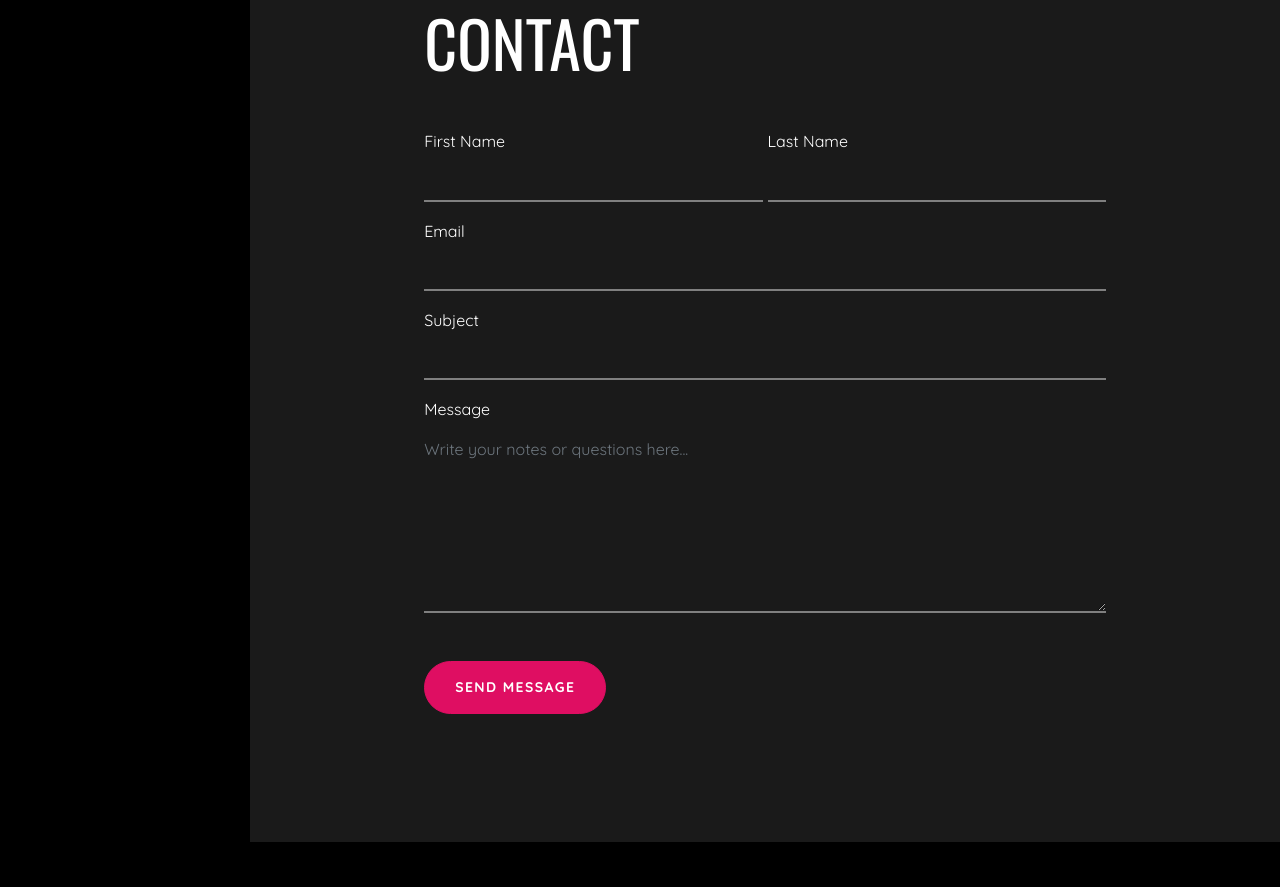
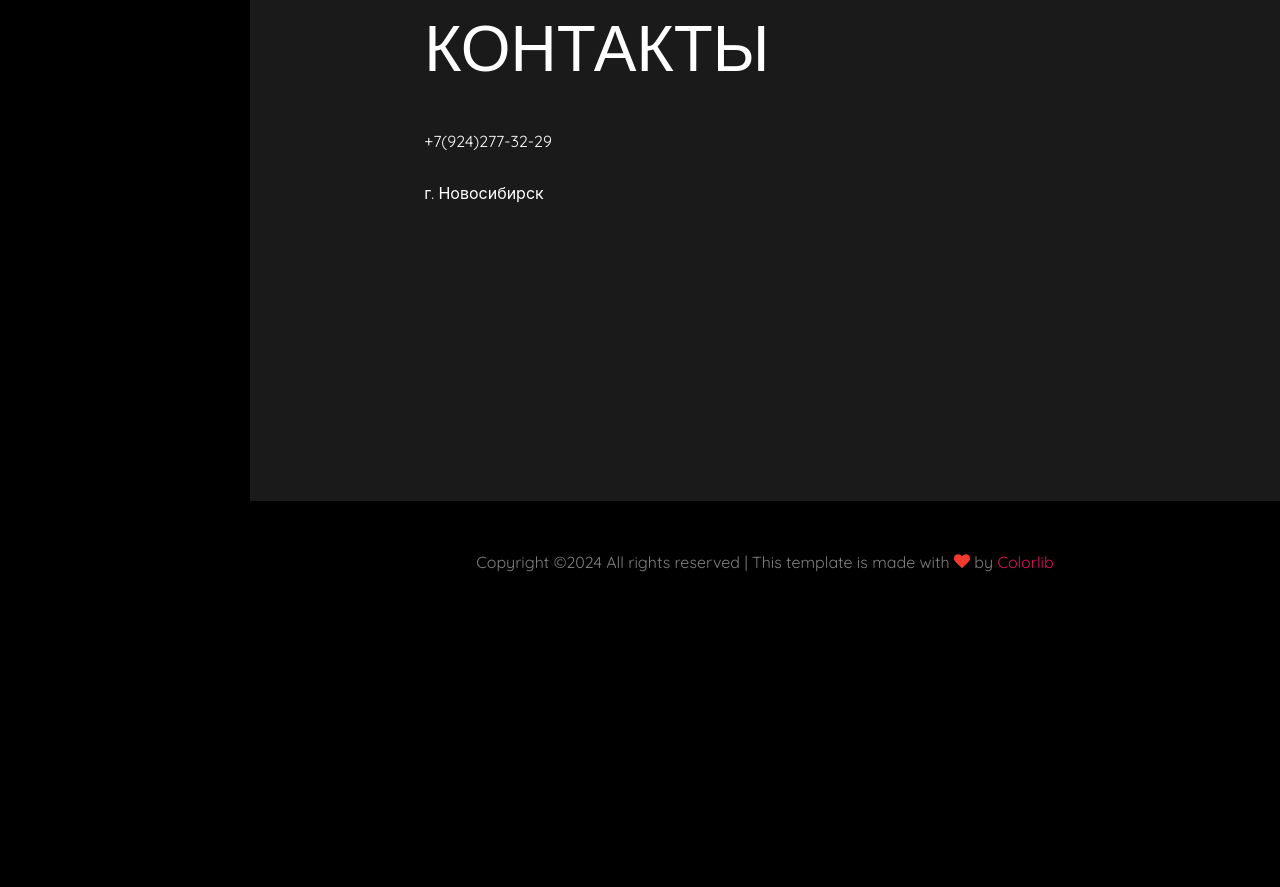
Before and after one commit to likemne/snimki, a plain HTML site: page index.html in a window 1280 px wide. Shown: the part 7558-8445 px from the top of the page. After the commit the page ends 8198 px from the top, so only its background shows below. Drawn offline with nearby package versions, Linux system fonts and the light colour scheme; a script that the page names is missing; files whose address does not match are found by name.

Commit message:
index.html

```diff
--- a/index.html
+++ b/index.html
@@ -458,7 +458,7 @@
         <div class="container">
           <div class="row justify-content-center">
             <div class="col-md-8">
-              <h2 class="text-white mb-5 heading">Contact</h2>
+              <h2 class="text-white mb-5 heading">Контакты</h2>
 
               <form action="#">
 
@@ -466,43 +466,19 @@
 
                     <div class="row form-group">
                       <div class="col-md-6 mb-3 mb-md-0">
-                        <label class="text-white" for="fname">First Name</label>
-                        <input type="text" id="fname" class="form-control">
-                      </div>
-                      <div class="col-md-6">
-                        <label class="text-white" for="lname">Last Name</label>
-                        <input type="text" id="lname" class="form-control">
+                        <label class="text-white" for="fname">+7(924)277-32-29</label>
                       </div>
                     </div>
 
                     <div class="row form-group">
 
                       <div class="col-md-12">
-                        <label class="text-white" for="email">Email</label>
-                        <input type="email" id="email" class="form-control">
+                        <label class="text-white" for="email">г. Новосибирск</label>
                       </div>
                     </div>
 
-                    <div class="row form-group">
+			<script src="https://yastatic.net/s3/frontend/forms/_/embed.js"></script><iframe src="https://forms.yandex.ru/u/625b910f8fbf06d92220594c/?iframe=1" frameborder="0" name="ya-form-625b910f8fbf06d92220594c" width="100%"></iframe>
 
-                      <div class="col-md-12">
-                        <label class="text-white" for="subject">Subject</label>
-                        <input type="subject" id="subject" class="form-control">
-                      </div>
-                    </div>
-
-                    <div class="row form-group mb-5">
-                      <div class="col-md-12">
-                        <label class="text-white" for="message">Message</label>
-                        <textarea name="message" id="message" cols="30" rows="7" class="form-control" placeholder="Write your notes or questions here..."></textarea>
-                      </div>
-                    </div>
-
-                    <div class="row form-group">
-                      <div class="col-md-12">
-                        <input type="submit" value="Send Message" class="btn btn-primary btn-md text-white">
-                      </div>
-                    </div>
 
 
                   </form>
```
